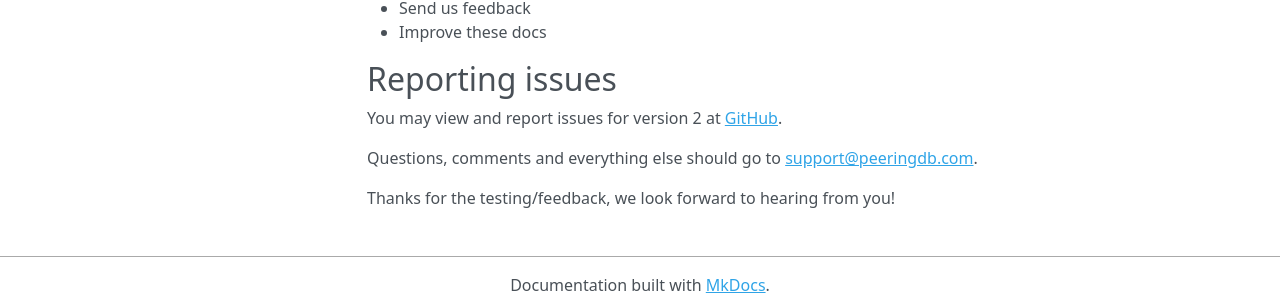
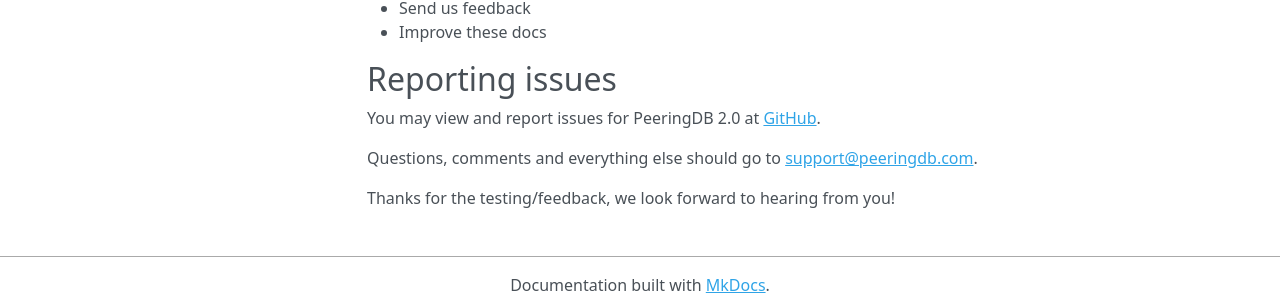
Before and after one commit to peeringdb/docs, an MkDocs documentation site: the page built from docs/index.md, in a window 1280 px wide and 900 px high, scrolled down 2417 px. Shown: the part 587-889 px from the top of the window. Built offline with MkDocs 1.6.1, drawn with Linux system fonts in a browser that asks for light colours; nearby versions of some CDN libraries; comment, search, counter and statistics services are not loaded; old or Windows-style settings are respelled for this version of MkDocs.

Commit message:
Small change to issues.

```diff
--- a/docs/index.md
+++ b/docs/index.md
@@ -121,7 +121,7 @@ Our goal is to give you all the information you want, and no more.  Please subsc
 
 ## Reporting issues
 
-You may view and report issues for version 2 at [GitHub](https://github.com/peeringdb/peeringdb/issues).
+You may view and report issues for PeeringDB 2.0 at [GitHub](https://github.com/peeringdb/peeringdb/issues).
 
 Questions, comments and everything else should go to <support@peeringdb.com>.
 
```
